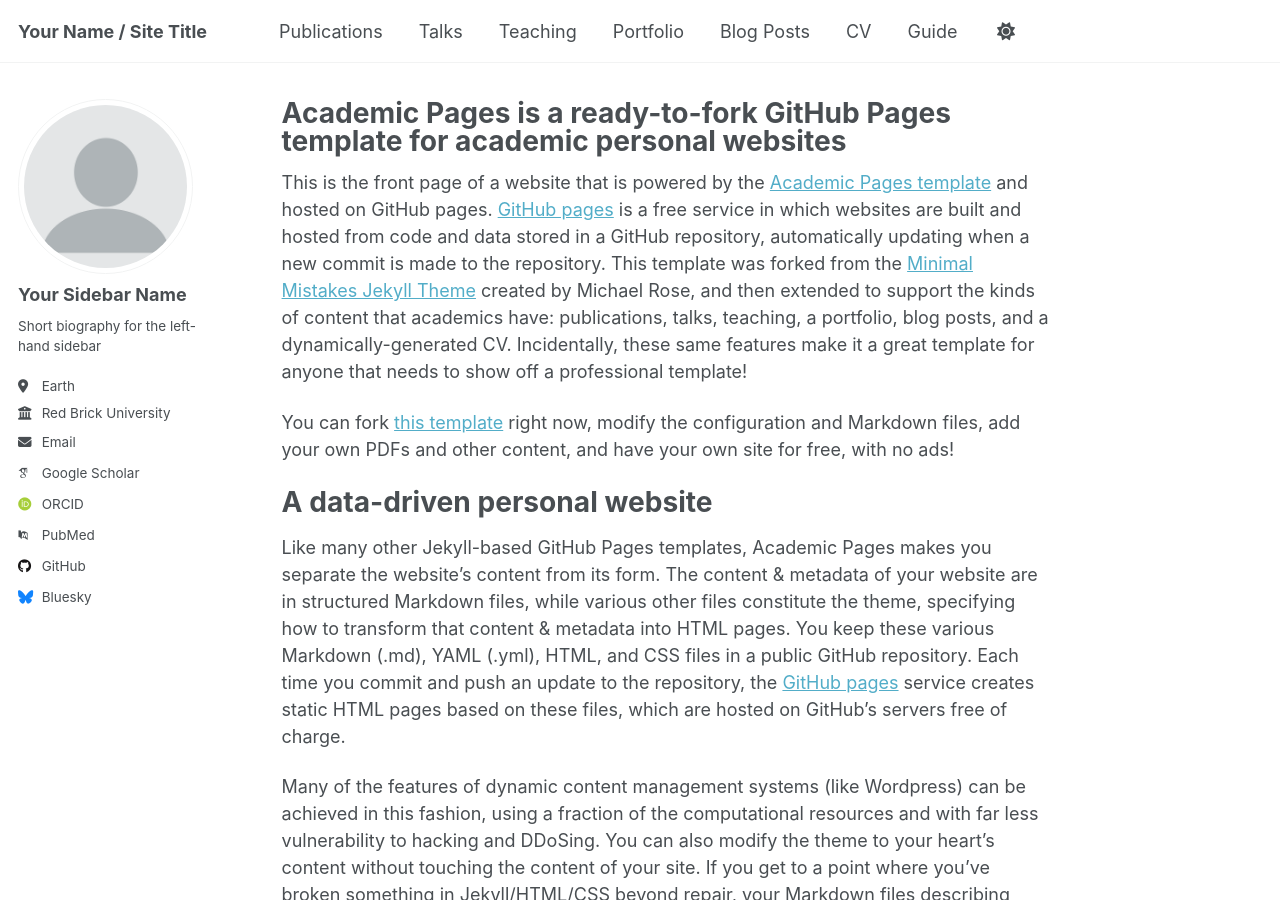
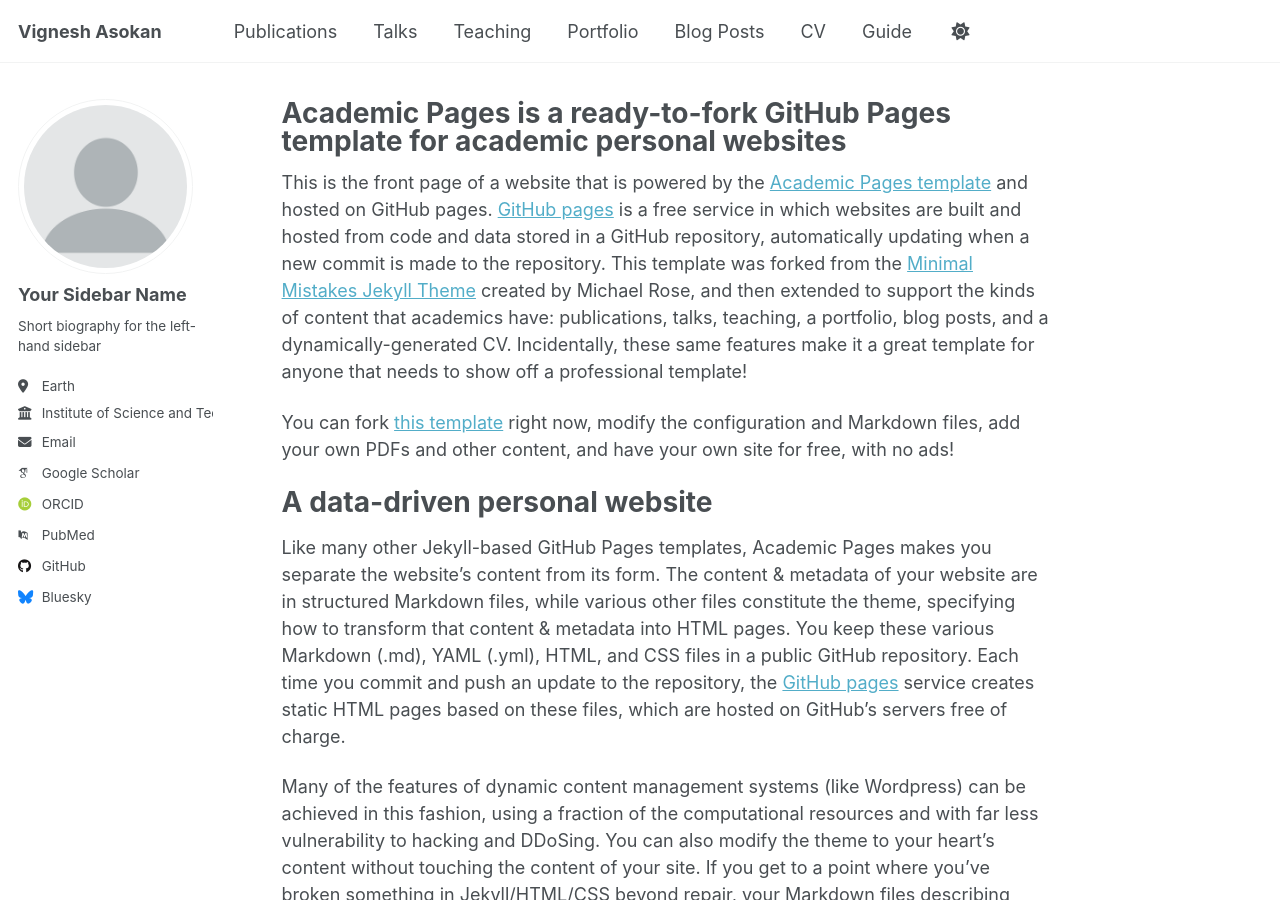
Before and after one commit to vigneshasokan31/vigneshasokan31.github.io, a Jekyll site: the page built from _pages/about.md, in a window 1280 px wide and 900 px high. Built offline with Jekyll 4.4.1, drawn with Linux system fonts in a browser that asks for light colours; some web fonts are replaced; a script that is not in the unit is left out.

Commit message:
Update _config.yml

```diff
--- a/_config.yml
+++ b/_config.yml
@@ -9,7 +9,7 @@
 # Basic Site Settings
 locale                   : "en-US"
 site_theme               : "default"
-title                    : "Your Name / Site Title"
+title                    : "Vignesh Asokan"
 title_separator          : "-"
 name                     : &name "Your Name"
 description              : &description "personal description"
@@ -27,9 +27,9 @@ author:
   pronouns         : # example: "she/her"
   bio              : "Short biography for the left-hand sidebar"
   location         : "Earth"
-  employer         : "Red Brick University"
+  employer         : "Institute of Science and Technology Austria"
   uri              : # URL
-  email            : "none@example.org"
+  email            : "vignesh742@gmail.com"
 
   # Academic websites
   academia         : # URL
```
